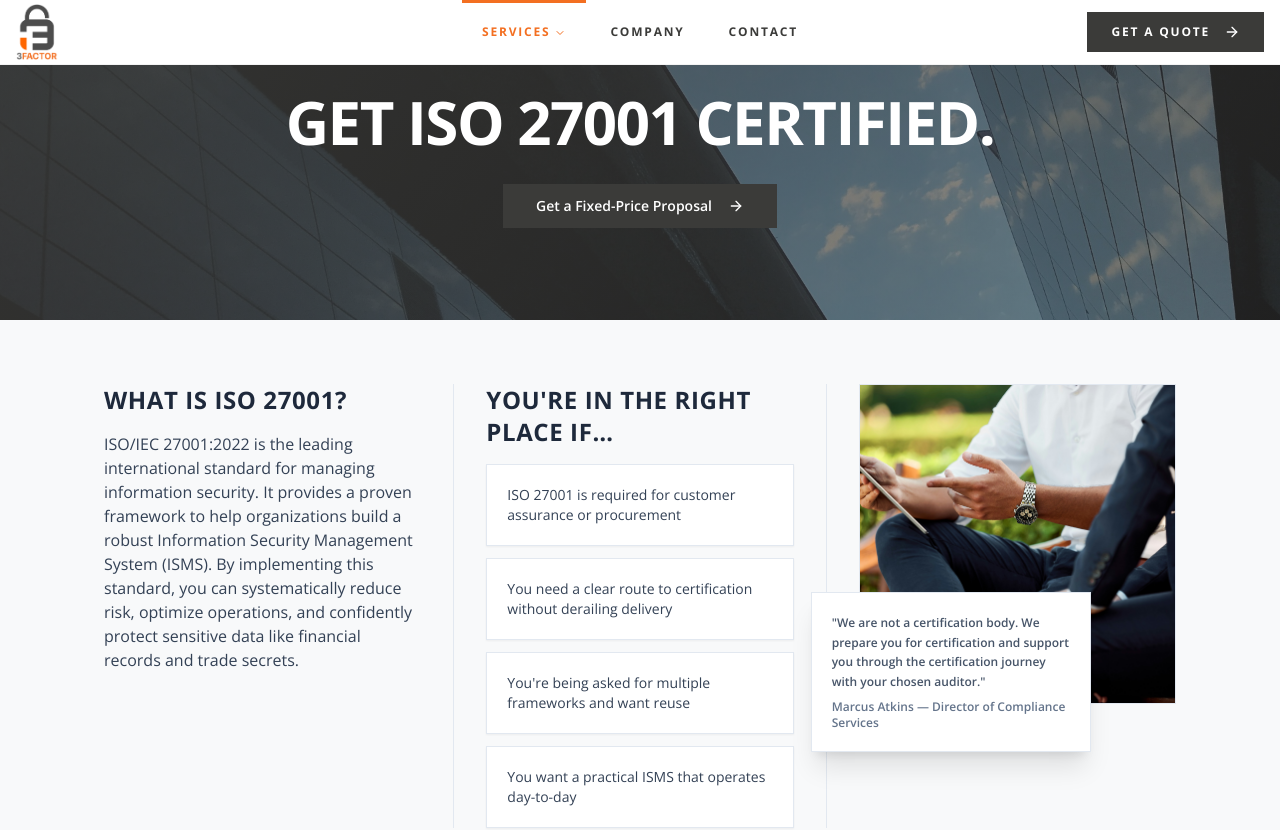
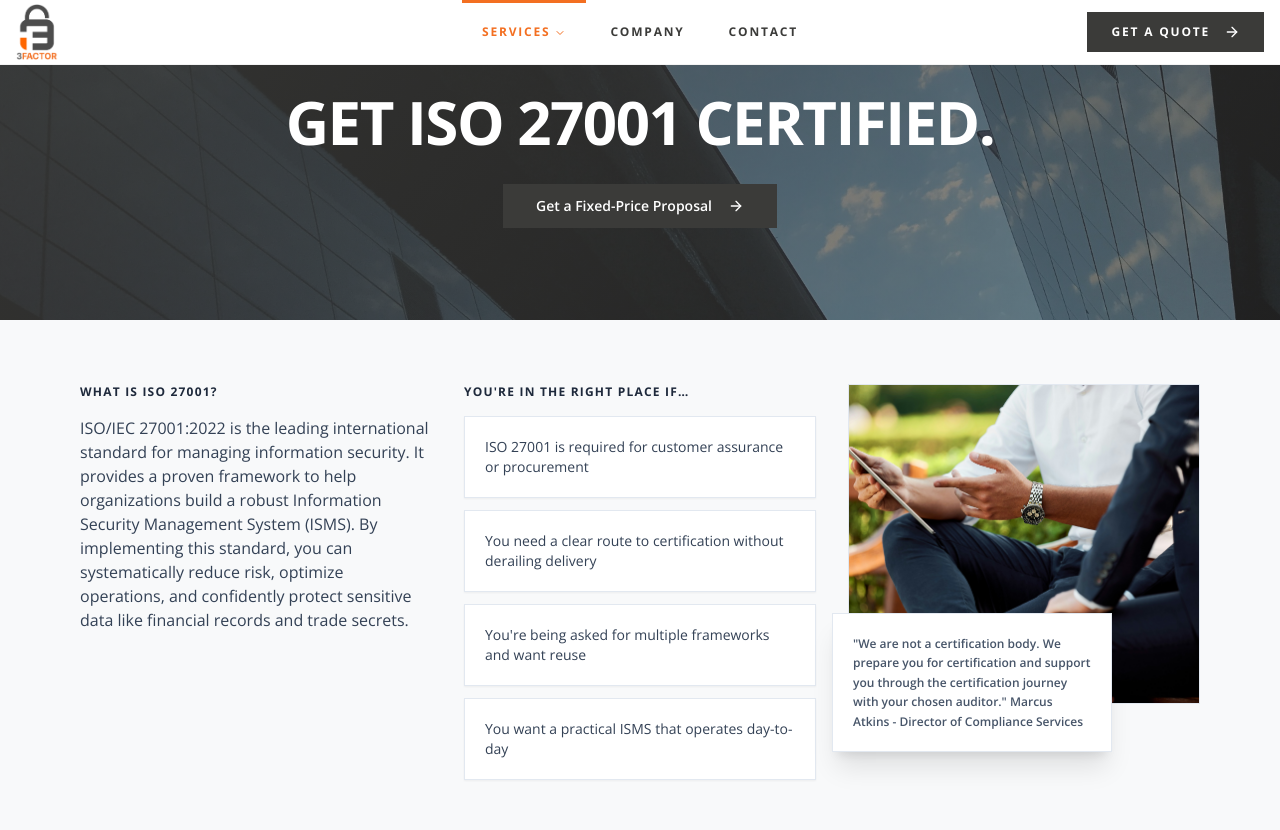
Before and after one commit to Sean3FACTOR/threefactor-glow-web, a React (Vite) app: page /services/iso-27001 in a window 1280 px wide. Shown: the top 830 px of the page. Built offline with nearby package versions, Linux system fonts and the light colour scheme.

Commit message:
Visual edit in Lovable
Edited UI in Lovable

```diff
--- a/src/pages/ISO27001Page.tsx
+++ b/src/pages/ISO27001Page.tsx
@@ -611,25 +611,25 @@ const ISO27001Page = () => {
       {/* ─── You're in the right place ─── */}
       <section className="py-16 bg-[#F8F9FA]">
         <div className="container mx-auto px-4 max-w-6xl">
-          <div className="grid grid-cols-1 lg:grid-cols-3 items-start">
+          <div className="grid grid-cols-1 lg:grid-cols-3 gap-8 items-start">
             {/* Column 1: What is ISO 27001? */}
-            <div className="px-6 lg:pr-8">
-              <h3 className="text-xl md:text-2xl font-bold uppercase tracking-wide text-slate-800 mb-4">
+            <div>
+              <h3 className="text-xs font-bold uppercase tracking-widest text-slate-800 mb-4">
                 WHAT IS ISO 27001?
               </h3>
-              <p className="text-sm md:text-base text-slate-700 leading-relaxed">
-                ISO/IEC 27001:2022 is the leading international standard for managing information security. It provides a proven framework to help organizations build a robust Information Security Management System (ISMS). By implementing this standard, you can systematically reduce risk, optimize operations, and confidently protect sensitive data like financial records and trade secrets.
-              </p>
+              <p className="text-sm md:text-base text-slate-700 leading-relaxed">ISO/IEC 27001:2022 is the leading international standard for managing information security. It provides a proven framework to help organizations build a robust Information Security Management System (ISMS).
+
+
+By implementing this standard, you can systematically reduce risk, optimize operations, and confidently protect sensitive data like financial records and trade secrets.</p>
             </div>
 
             {/* Column 2: You're in the right place if... */}
-            <div className="px-6 lg:px-8 border-t lg:border-t-0 lg:border-l lg:border-r border-slate-200 pt-8 lg:pt-0">
-              <h3 className="text-xl md:text-2xl font-bold uppercase tracking-wide text-slate-800 mb-4">
+            <div>
+              <h3 className="text-xs font-bold uppercase tracking-widest text-slate-800 mb-4">
                 You're in the right place if…
               </h3>
               <div className="flex flex-col gap-3">
-                {[
-                "ISO 27001 is required for customer assurance or procurement",
+                {["ISO 27001 is required for customer assurance or procurement",
                 "You need a clear route to certification without derailing delivery",
                 "You're being asked for multiple frameworks and want reuse",
                 "You want a practical ISMS that operates day-to-day"].
@@ -642,11 +642,14 @@ const ISO27001Page = () => {
             </div>
 
             {/* Column 3: Image & Disclaimer */}
-            <div className="relative pb-8 px-6 lg:pl-8 pt-8 lg:pt-0">
+            <div className="relative pb-8">
               <img src={consultationImg} alt="Professional consultation" className="w-full h-80 object-cover border border-slate-200" />
               <div className="absolute -bottom-4 -left-4 p-5 shadow-xl max-w-[280px] z-10 bg-white border border-slate-200">
-                <p className="text-xs font-semibold text-slate-600 leading-relaxed">"We are not a certification body. We prepare you for certification and support you through the certification journey with your chosen auditor."</p>
-                <p className="text-xs font-semibold text-slate-500 mt-2">Marcus Atkins — Director of Compliance Services</p>
+                <p className="text-xs font-semibold text-slate-600 leading-relaxed">"We are not a certification body. We prepare you for certification and support you through the certification journey with your chosen auditor."
+
+
+Marcus Atkins - Director of Compliance Services
+                </p>
               </div>
             </div>
           </div>
```
